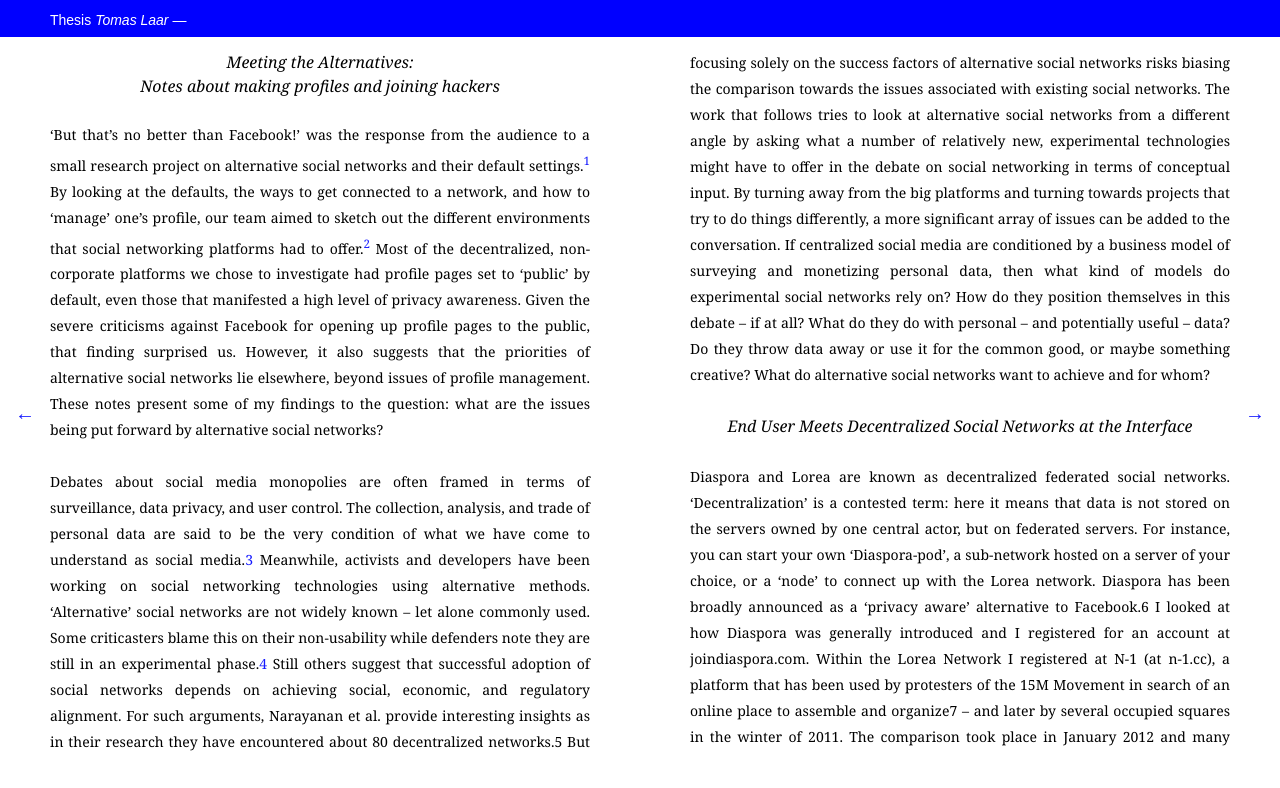
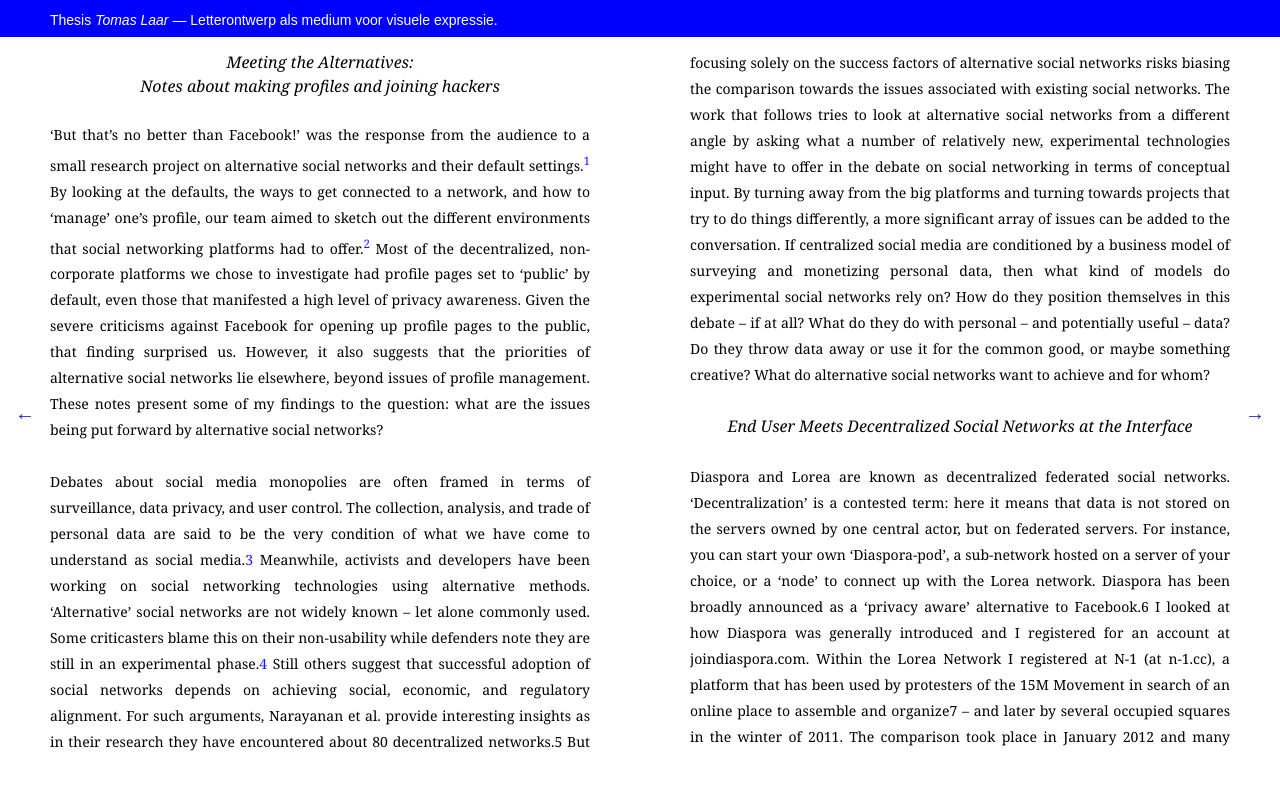
Before and after one commit to kabk/Tomas_Laar_Thesis, a plain HTML site: page index.html in a window 1280 px wide. Shown: the top 788 px of the page. Drawn offline with Linux system fonts and the light colour scheme.

Commit message:
Aanpassen titel

```diff
--- a/index.html
+++ b/index.html
@@ -15,7 +15,7 @@
 		 <div id="left"><a href="#">&larr;</a></div>
          <div id="right"><a href="#">&rarr;</a></div>
 
-         <div class="navbar">Thesis <i>Tomas Laar</i> &mdash; </div>
+         <div class="navbar">Thesis <i>Tomas Laar</i> &mdash; Letterontwerp als medium voor visuele expressie.</div>
 
 			<div class="columns">
 
```
Also changed, not shown: 1 other file.
